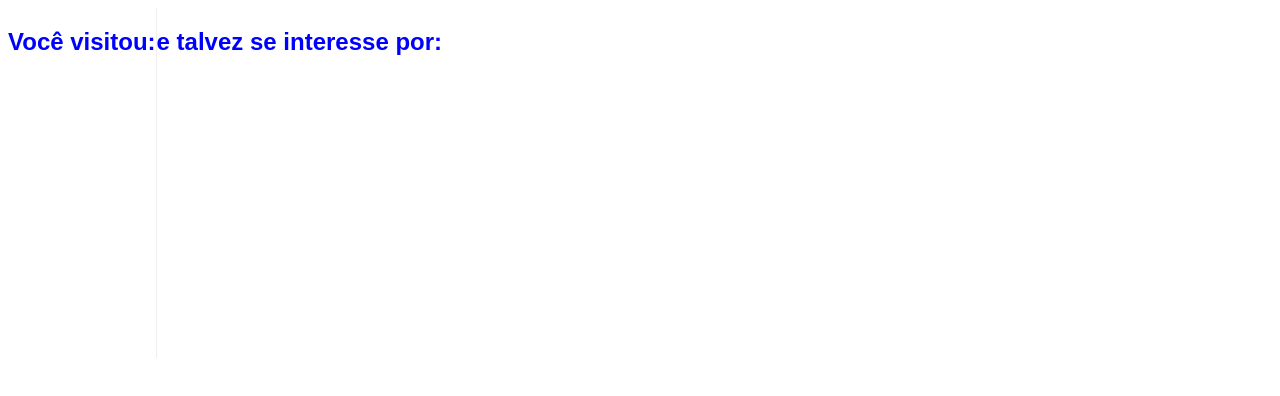
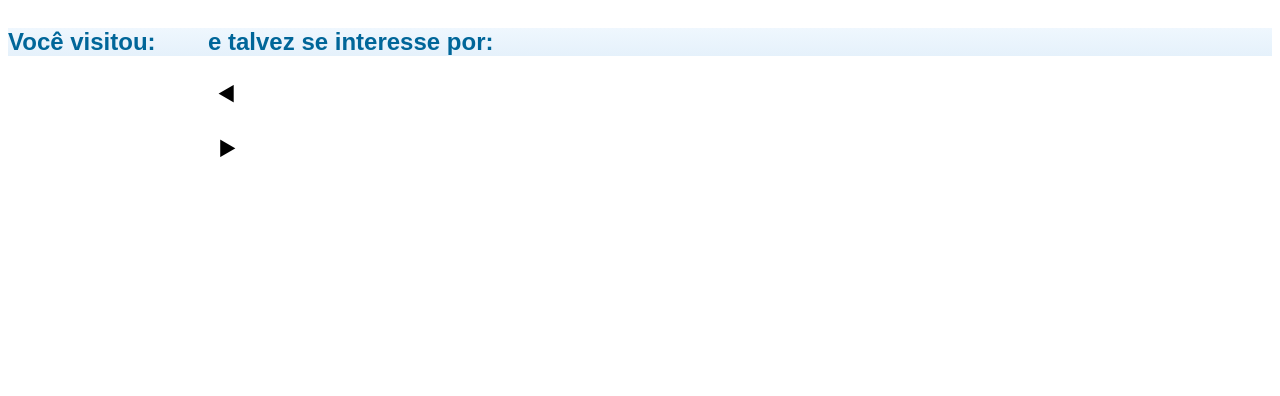
Before and after one commit to diamandis/vitrine, a plain HTML site: page public/index.html in a window 1280 px wide. Drawn offline with Linux system fonts and the light colour scheme.

Commit message:
layout tweaks

```diff
--- a/public/css/widget.css
+++ b/public/css/widget.css
@@ -1,35 +1,60 @@
 body {
     font-family: Arial, Helvetica, sans-serif;
-    height: 350px;
 }
 
 h1 {
     font-size:24px;
-    color:blue;
+    color:#006699;
+}
+
+header {
+    background: linear-gradient(#eff7fe,#e5f1fb);
 }
 
 p {
     font-size: 12px;
 }
+
+span {
+    font-size: 16px;
+    font-weight: bold;
+}
 .container {
-    display:flex;
+   margin: 8px;
 }
 
 .container__ref {
-    float:left;
+    float: left;
+    box-sizing: border-box;
 
 }
 
 .container__rec {
-    flex: 3;
+    margin-left:200px;
+    overflow:hidden;
+}
+
+#recommendations {
     display: flex;
-    border-left: 1px solid #eee;
-    overflow:auto;
 }
 
 div {
     width: 200px;
-    padding: 5px;
+    padding: 8px;
+    box-sizing: border-box;
+
+}
+
+.btn-left {
+    font-size: 32px;
+    border: none;
+    background: transparent;
+}
+
+.btn-right {
+    font-size: 32px;
+    border: none;
+    background: transparent;
 }
 
 .name {
@@ -41,5 +66,5 @@ div {
 }
 
 .price {
-    color:red;
+    color:#cf0000;
 }
--- a/public/index.html
+++ b/public/index.html
@@ -4,11 +4,19 @@
     <link rel="stylesheet" href="/css/widget.css">
     <title>Chaordic OnSite</title>
 <body class="container">
-    <section id="reference" class="container__ref">
-        <h1>Você visitou:</h1>
+    <section class="container__ref">
+        <header>
+            <h1>Você visitou:</h1>
+        </header>
+        <div id="reference"></div>
     </section>
-    <section id="recommendations" class="container__rec">
-        <h1>e talvez se interesse por:</h1>
+    <section class="container__rec">
+        <header>
+            <h1>e talvez se interesse por:</h1>
+        </header>
+        <button id="btn-left" class="btn-left">⯇</button>
+        <div id="recommendations"></div>
+        <button id="btn-right" class="btn-right">⯈</button>
     </section>
     <script src="/js/widget.js"></script>
     <script src="http://roberval.chaordicsystems.com/challenge/challenge.json?callback=X"></script>
--- a/public/js/widget.js
+++ b/public/js/widget.js
@@ -26,8 +26,8 @@ const setProductDetails = (data) =>
                 `<img src="${data.imageName}">
                 <p>${data.name}</p>
                 <p ${isOldPriceAvailable(data.oldPrice)}>De: ${data.oldPrice}</p>
-                <p>Por: <span>${data.price}</span></p>
-                <p>${data.productInfo.paymentConditions}</p>`;
+                <p class="price">Por: <span>${data.price}</span></p>
+                <p class="price">${data.productInfo.paymentConditions}</p>`;
 
 
 const isOldPriceAvailable = (price) => {
```
Also changed, not shown: 1 other file.
